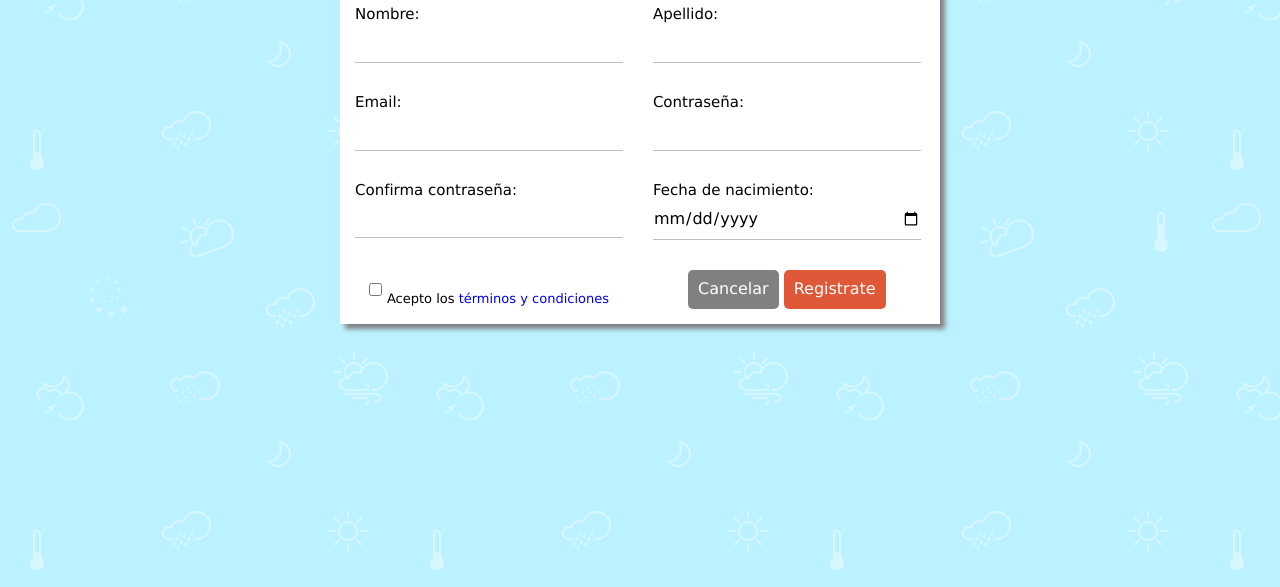
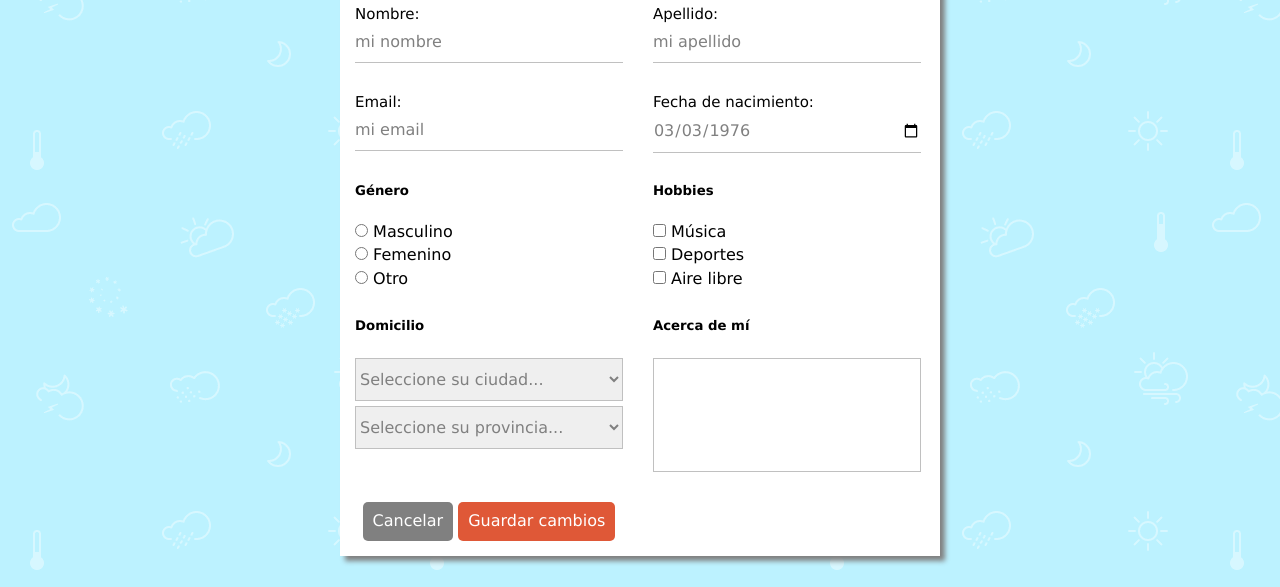
Before and after one commit to Comision15/craftsy, a website: page views/profile.html in a window 1280 px wide. Shown: the part 213-800 px from the top of the page. Drawn offline with Linux system fonts and the light colour scheme.

Commit message:
styles profile done

```diff
--- a/app.js
+++ b/app.js
@@ -11,5 +11,6 @@ app.get('/product-detail', (req,res) => res.sendFile(path.join(__dirname, 'views
 app.get('/register', (req,res) => res.sendFile(path.join(__dirname, 'views', 'register.html' )));
 app.get('/login', (req,res) => res.sendFile(path.join(__dirname, 'views', 'login.html' )));
 app.get('/terms', (req,res) => res.sendFile(path.join(__dirname, 'views', 'terms.html' )));
+app.get('/profile', (req,res) => res.sendFile(path.join(__dirname, 'views', 'profile.html' )));
 
 app.listen(port, () => console.log('Server running in http://localhost:' + port))
--- a/public/css/forms.css
+++ b/public/css/forms.css
@@ -14,6 +14,10 @@ input:-webkit-autofill, input:-webkit-autofill:hover, input:-webkit-autofill:foc
     text-align: center;
 }
 
+.form__subTitle {
+    margin-bottom: 20px;
+}
+
 .form__box {
     width: 100%;
 }
@@ -23,6 +27,12 @@ input:-webkit-autofill, input:-webkit-autofill:hover, input:-webkit-autofill:foc
     justify-content: center;
     align-items: center;
     gap: 5px;
+}
+
+.form__box--column {
+    display: flex;
+    flex-direction: column;
+    gap:5px
 }
 
 /* elementos */
@@ -36,6 +46,22 @@ input:-webkit-autofill, input:-webkit-autofill:hover, input:-webkit-autofill:foc
     border: none;
     border-bottom: 1px solid silver;
     outline: none;
+    color: gray;
+}
+
+.form__select {
+    width: 100%;
+    padding: 10px 0;
+    border: 1px solid silver;
+    color: gray;
+}
+
+.form__textarea {
+    width: 100%;
+    padding: 10px 0;
+    border: 1px solid silver;
+    color: gray;
+    resize: none;
 }
 
 .form__label--small {
--- a/views/profile.html
+++ b/views/profile.html
@@ -30,39 +30,59 @@
     </header>
     <main class="register__main">
         <section class="register__main__section general__main__section">
-          <h1 class="form__title">Registrate</h1>
+          <h1 class="form__title">Mi Perfil</h1>
           <form action="" class="form">
                 <div class="form__box">
                     <label class="form__label" for="nombre">Nombre:</label>
-                    <input class="form__input" type="text" id="nombre" autocomplete="off" name="firstName">
+                    <input class="form__input" type="text" id="nombre" autocomplete="off" name="firstName" value="mi nombre">
                 </div>
                 <div class="form__box">
                     <label class="form__label" for="apellido">Apellido:</label>
-                    <input class="form__input" type="text" id="apellido" name="lastName">
+                    <input class="form__input" type="text" id="apellido" name="lastName" value="mi apellido">
                 </div>
                 <div class="form__box">
                     <label class="form__label" for="email">Email:</label>
-                    <input class="form__input" type="email" id="email" name="email">
-                </div>
-                <div class="form__box">
-                    <label class="form__label" for="password">Contraseña:</label>
-                    <input class="form__input" type="password" id="password" name="password">
-                </div>
-                <div class="form__box">
-                    <label class="form__label" for="password2">Confirma contraseña:</label>
-                    <input class="form__input" type="password" id="password2">
+                    <input class="form__input" type="email" id="email" name="email" value="mi email">
                 </div>
                 <div class="form__box">
                     <label class="form__label" for="date">Fecha de nacimiento:</label>
-                    <input class="form__input" type="date" id="date" name="birthday">
+                    <input class="form__input" type="date" id="date" name="birthday" value="1976-03-03">
                 </div>
-                <div class="form__box form__box--flex">
-                    <input class="form__checkbox" type="checkbox" id="terminos" name="terms">
-                    <label class="form__label--small" for="terminos">Acepto los <a href="/terms" target="_blank">términos y condiciones</a></label>
+                <div class="form__box form__box--column">
+                    <h5 class="form__subTitle">Género</h5>
+                     <label for="masculino"><input class="form__input--radio" value="m" type="radio" id="masculino" name="gender"> Masculino</label>
+                     <label for="femenino"><input class="form__input--radio" value="f" type="radio" id="femenino" name="gender"> Femenino</label>
+                    <label for="otro"><input class="form__input--radio" value="o" type="radio" id="otro" name="gender"> Otro</label>
+                </div>
+                <div class="form__box form__box--column">
+                    <h5 class="form__subTitle">Hobbies</h5>
+                     <label for="Música"><input class="form__input--radio" value="musica" type="checkbox" id="Música" name="hobbies"> Música</label>
+                     <label for="Deportes"><input class="form__input--radio"  value="deportes" type="checkbox" id="Deportes" name="hobbies"> Deportes</label>
+                    <label for="libre"><input class="form__input--radio"  value="aire libre" type="checkbox" id="libre" name="hobbies"> Aire libre</label>
+                </div>
+                <div class="form__box form__box--column">
+                    <h5 class="form__subTitle">Domicilio</h5>
+                    <select class="form__select" name="city" id="city">
+                        <option value="" hidden selected>Seleccione su ciudad...</option>
+                        <option value="buenos aires">Buenos Aires</option>
+                        <option value="cutral-co">Cutral-Có</option>
+                        <option value="san pedro">San Pedro</option>
+                        <option value="plaza huincul">Plaza Huincul</option>
+                    </select>
+                    <select class="form__select" name="province" id="province">
+                        <option value="" hidden selected>Seleccione su provincia...</option>
+                        <option value="neuquen">Neuquén</option>
+                        <option value="buenos aires">Buenos Aires</option>
+                        <option value="jujuy">Jujuy</option>
+                    </select>
+                </div>
+                <div class="form__box form__box--column">
+                    <h5 class="form__subTitle">Acerca de mí</h5>
+                    <textarea class="form__textarea" name="about" id="about" cols="30" rows="5"></textarea>
                 </div>
                 <div class="form__box form__box--flex ">
                     <a href="" class="form__button form__button--cancel">Cancelar</a>
-                    <button  class="form__button form__button--send" type="submit">Registrate</button>
+                    <button  class="form__button form__button--send" type="submit">Guardar cambios</button>
                 </div>
           </form>
         </section>
```
Also changed, not shown: views/login.html (+1 -1 lines).
